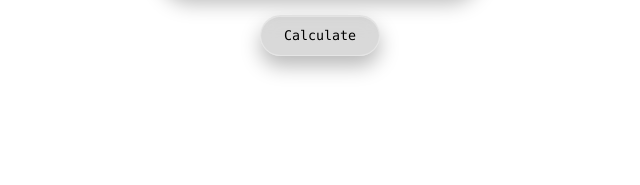
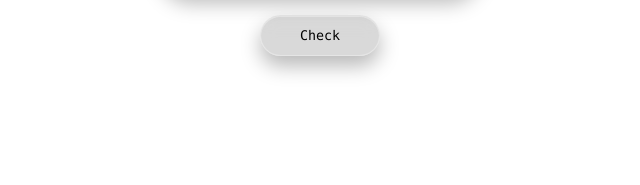
Before and after one commit to rajeswar-tammisetti/advance_calculator, a plain HTML site: page feature/number_theory/prime.html in a window 1280 px wide. Shown: the part 489-674 px from the top of the page, 320-960 px from the left. Drawn offline with Linux system fonts and the light colour scheme.

Commit message:
prime-button change

```diff
--- a/feature/number_theory/prime.html
+++ b/feature/number_theory/prime.html
@@ -20,7 +20,7 @@
     </div>
 
     <div id="buttons">
-      <button id="calcBtn" type="button" onclick="prime()">Calculate</button>
+      <button id="calcBtn" type="button" onclick="prime()">Check</button>
     </div>
   </div>
 
```
